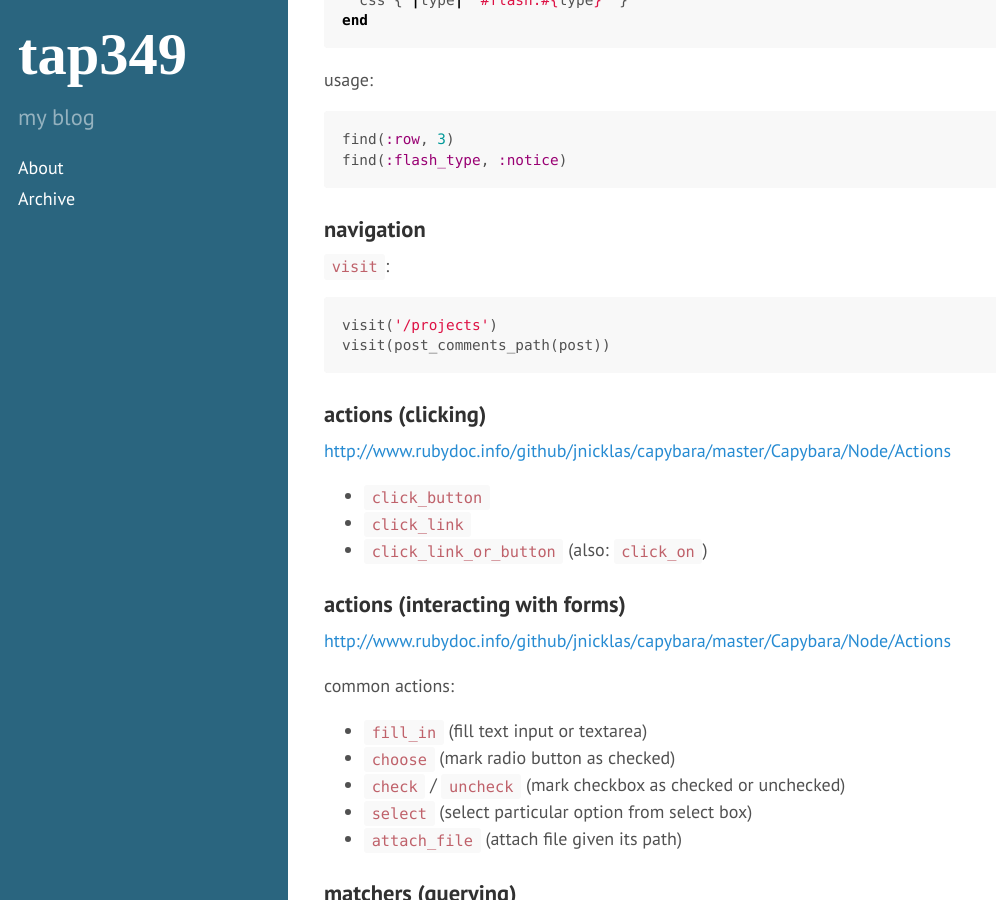
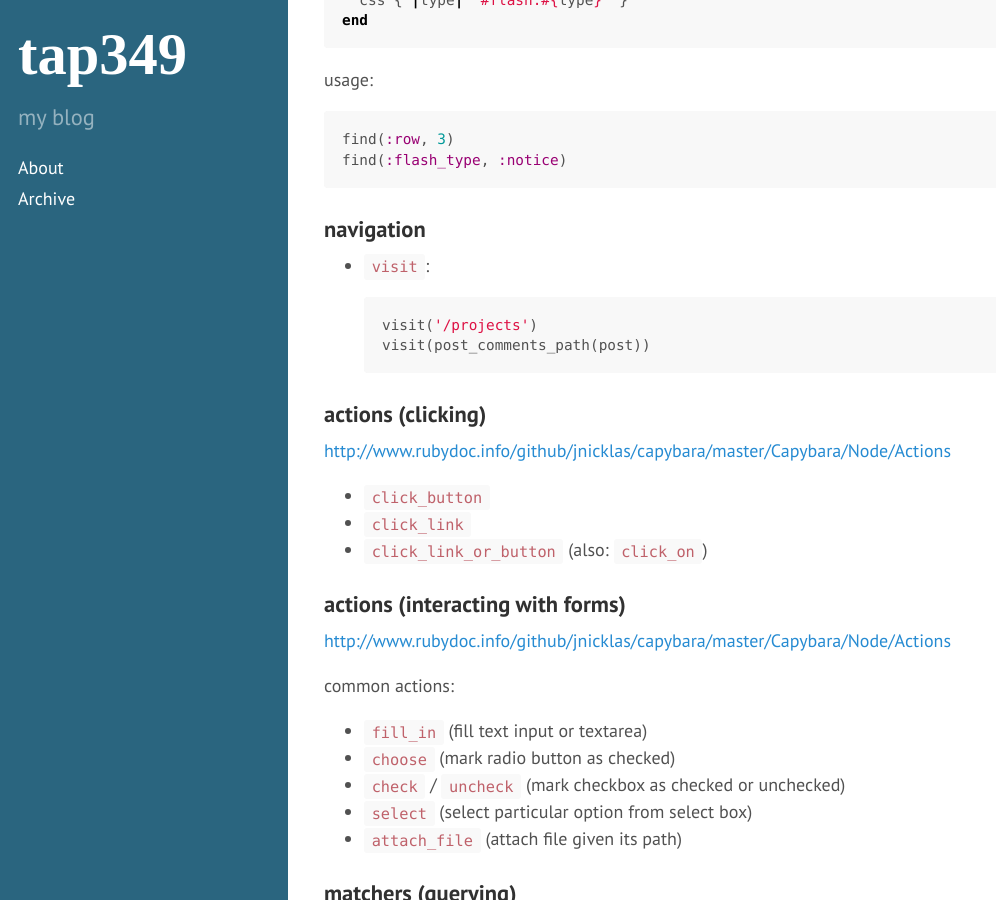
Before and after one commit to tap349/tap349.github.io, a Jekyll site: the page built from _posts/2016-04-09-capybara.md, in a window 1280 px wide and 900 px high, scrolled down 6061 px. Shown: the whole window, without its empty margins (0-996 px from the left). Built offline with Jekyll 4.4.1, drawn with Linux system fonts in a browser that asks for light colours.

Commit message:
update 2016-04-14_09:56:16

````diff
--- a/_posts/2016-04-09-capybara.md
+++ b/_posts/2016-04-09-capybara.md
@@ -254,12 +254,12 @@ find(:flash_type, :notice)
 
 ### navigation
 
-`visit`:
+- `visit`:
 
-```ruby
-visit('/projects')
-visit(post_comments_path(post))
-```
+  ```ruby
+  visit('/projects')
+  visit(post_comments_path(post))
+  ```
 
 ### actions (clicking)
 
````
